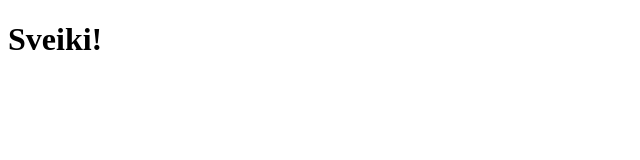
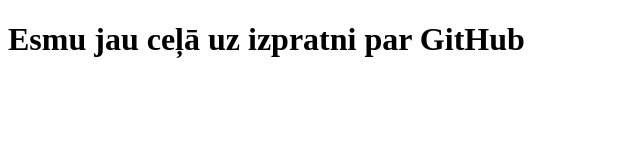
Before and after one commit to githabins/Nodarbiba2025_12a, a plain HTML site: page index.html in a window 1280 px wide. Shown: the whole page, without its empty margins (0-640 px from the left). Drawn offline with Linux system fonts and the light colour scheme.

Commit message:
Papildināts index ar js failu un izveidots js fails

```diff
--- /dev/null
+++ b/darbibas.js
@@ -0,0 +1,2 @@
+document.body.innerHTML="<h1> Esmu jau ceļā uz izpratni par GitHub </h1>";
+console.log("Laimīga");
--- a/index.html
+++ b/index.html
@@ -7,5 +7,6 @@
 </head>
 <body>
    <h1>Sveiki!</h1>
+   <script src = "darbibas.js"></script>
 </body>
 </html>
```
